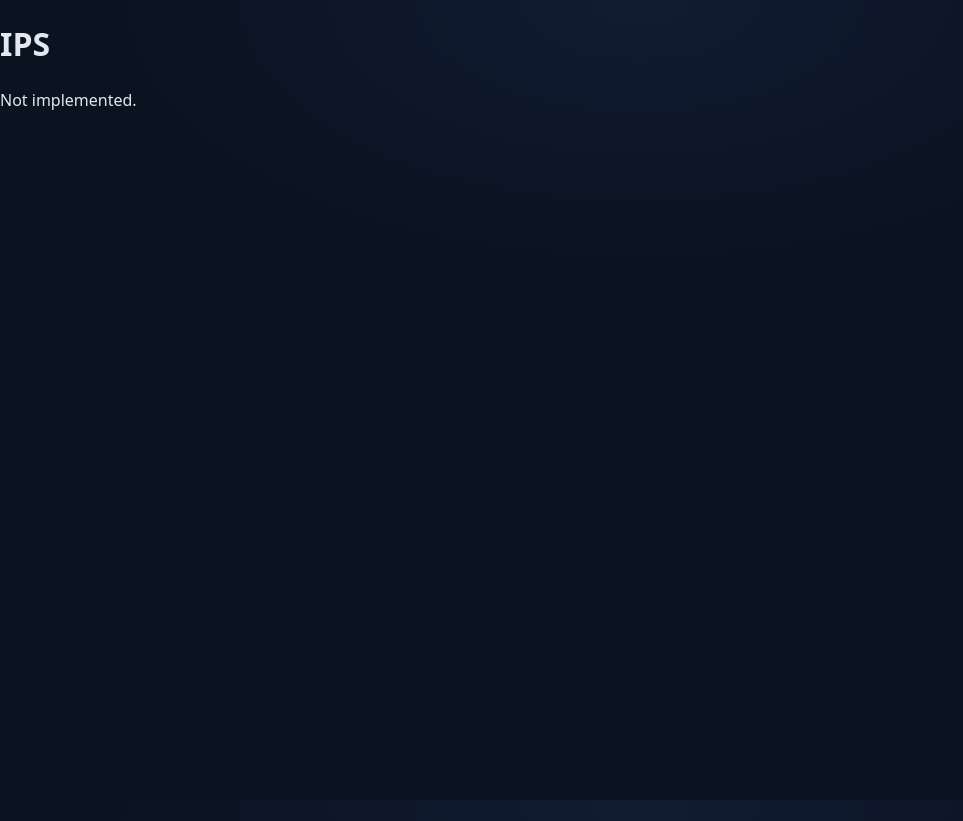
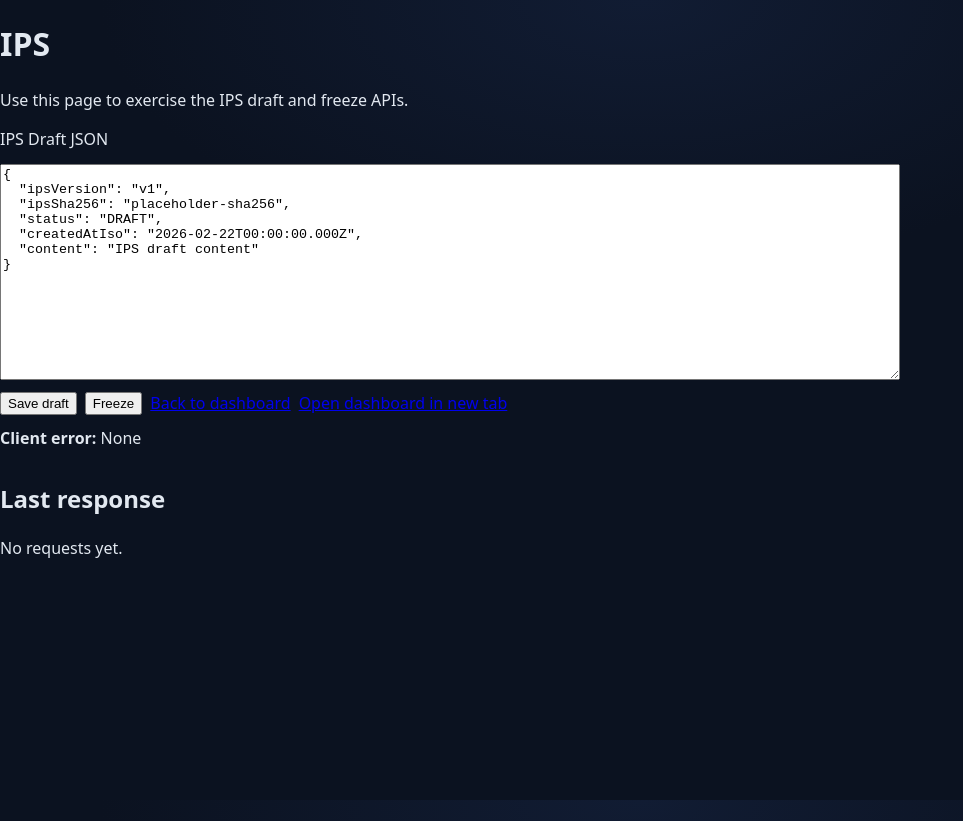
Before and after one commit to vvaswani/ape, a Next.js app in the folder agent/: page /setup/ips in a window 1280 px wide. Shown: the whole page, without its empty margins (0-963 px from the left). Built offline with nearby package versions, Linux system fonts and the light colour scheme.

Commit message:
APE-56 add setup IPS API exerciser UI (#61)

```diff
--- a/agent/app/setup/ips/page.tsx
+++ b/agent/app/setup/ips/page.tsx
@@ -1,8 +1,150 @@
-export default async function IpsSetupPage() {
+"use client";
+
+import { useState } from "react";
+
+type RequestKind = "save-draft" | "freeze";
+
+type LastResponse = {
+  requestKind: RequestKind;
+  status: number;
+  bodyText: string;
+};
+
+const DEFAULT_DRAFT_JSON = `{
+  "ipsVersion": "v1",
+  "ipsSha256": "placeholder-sha256",
+  "status": "DRAFT",
+  "createdAtIso": "2026-02-22T00:00:00.000Z",
+  "content": "IPS draft content"
+}`;
+
+function prettyPrintIfJson(text: string): string {
+  try {
+    const parsed = JSON.parse(text);
+    return JSON.stringify(parsed, null, 2);
+  } catch {
+    return text;
+  }
+}
+
+export default function IpsSetupPage() {
+  const [draftJson, setDraftJson] = useState<string>(DEFAULT_DRAFT_JSON);
+  const [clientError, setClientError] = useState<string | null>(null);
+  const [isSubmitting, setIsSubmitting] = useState(false);
+  const [lastResponse, setLastResponse] = useState<LastResponse | null>(null);
+
+  async function captureResponse(requestKind: RequestKind, res: Response): Promise<void> {
+    const rawText = await res.text();
+    setLastResponse({
+      requestKind,
+      status: res.status,
+      bodyText: prettyPrintIfJson(rawText),
+    });
+  }
+
+  async function onSaveDraft(): Promise<void> {
+    setClientError(null);
+
+    try {
+      JSON.parse(draftJson);
+    } catch {
+      setClientError("Invalid JSON");
+      return;
+    }
+
+    setIsSubmitting(true);
+    try {
+      const res = await fetch("/api/ips", {
+        method: "POST",
+        headers: { "Content-Type": "application/json" },
+        body: draftJson,
+      });
+
+      await captureResponse("save-draft", res);
+    } catch (err) {
+      setLastResponse({
+        requestKind: "save-draft",
+        status: 0,
+        bodyText: err instanceof Error ? err.message : String(err),
+      });
+    } finally {
+      setIsSubmitting(false);
+    }
+  }
+
+  async function onFreeze(): Promise<void> {
+    setClientError(null);
+    setIsSubmitting(true);
+
+    try {
+      const res = await fetch("/api/ips/freeze", {
+        method: "POST",
+      });
+
+      await captureResponse("freeze", res);
+    } catch (err) {
+      setLastResponse({
+        requestKind: "freeze",
+        status: 0,
+        bodyText: err instanceof Error ? err.message : String(err),
+      });
+    } finally {
+      setIsSubmitting(false);
+    }
+  }
+
   return (
     <main>
       <h1>IPS</h1>
-      <p>Not implemented.</p>
+      <p>Use this page to exercise the IPS draft and freeze APIs.</p>
+
+      <div style={{ display: "grid", gap: 12, maxWidth: 900 }}>
+        <label htmlFor="ips-json">IPS Draft JSON</label>
+        <textarea
+          id="ips-json"
+          value={draftJson}
+          onChange={(event) => setDraftJson(event.target.value)}
+          rows={14}
+          style={{ width: "100%", fontFamily: "monospace" }}
+        />
+
+        <div style={{ display: "flex", gap: 8, flexWrap: "wrap" }}>
+          <button type="button" onClick={onSaveDraft} disabled={isSubmitting}>
+            Save draft
+          </button>
+          <button type="button" onClick={onFreeze} disabled={isSubmitting}>
+            Freeze
+          </button>
+          <a href="/dashboard">Back to dashboard</a>
+          <a href="/dashboard" target="_blank" rel="noreferrer">
+            Open dashboard in new tab
+          </a>
+        </div>
+
+        <div>
+          <strong>Client error:</strong> {clientError ?? "None"}
+        </div>
+
+        <section>
+          <h2>Last response</h2>
+          {lastResponse ? (
+            <div style={{ display: "grid", gap: 8 }}>
+              <div>
+                <strong>Request:</strong> {lastResponse.requestKind}
+              </div>
+              <div>
+                <strong>Status:</strong> {lastResponse.status}
+              </div>
+              <div>
+                <strong>Body:</strong>
+              </div>
+              <pre style={{ whiteSpace: "pre-wrap", wordBreak: "break-word" }}>{lastResponse.bodyText}</pre>
+            </div>
+          ) : (
+            <p>No requests yet.</p>
+          )}
+        </section>
+      </div>
     </main>
   );
 }
```
Also changed, not shown: 1 other file (tests, documents, lock files or other folders).
